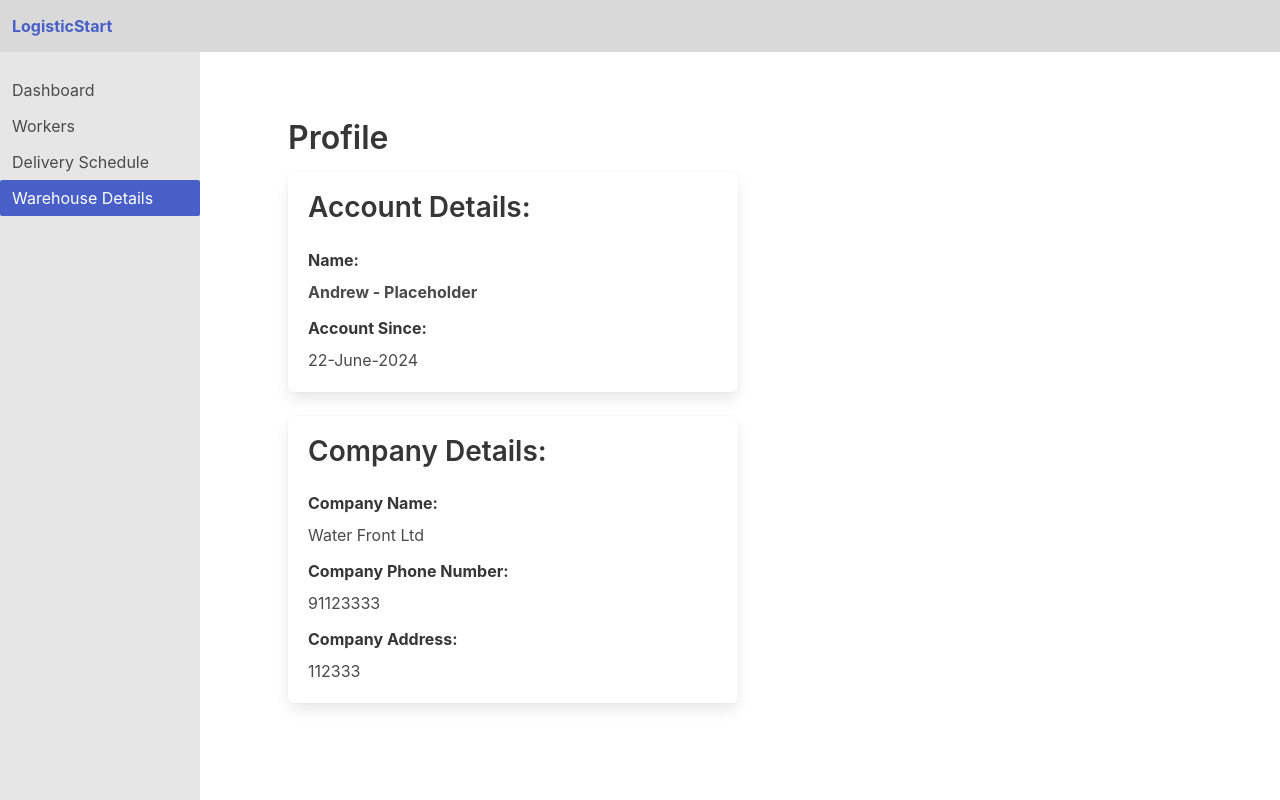
After one commit to prezgamer/LogisticStart-Application, a Django app: template django_web_project/django_project/logisticstart/templates/logisticstart/Profile/profile.html in a window 1280 px wide. The commit adds this page. Run offline with Django 5.2, Linux system fonts and the light colour scheme; the template is opened without the code that fills it, so the values that code supplies are empty; parts of the project's set-up code (start-up, migrations or seed data) failed here and were passed over.

```diff
--- /dev/null
+++ b/django_web_project/django_project/logisticstart/templates/logisticstart/Profile/profile.html
@@ -0,0 +1,115 @@
+<!DOCTYPE html>
+<html>
+<head>
+    <link rel="stylesheet" href="https://cdn.jsdelivr.net/npm/bulma@0.9.3/css/bulma.min.css">
+    <style>
+        .navbar {
+            background-color: #D9D9D9; /* Gray color for the navbar */
+        }
+        .navbar-item {
+            color: #000AFF; /* Blue color for the text */
+            font-weight: bold;
+        }
+        .sidebar {
+            height: calc(100vh - 3.25rem); /* Adjust for navbar height */
+            position: fixed;
+            width: 200px;
+            top: 3.25rem; /* Adjust for navbar height */
+            left: 0;
+            background-color: #E6E6E6;
+            padding-top: 20px;
+        }
+        .content {
+            margin-left: 220px;
+            margin-top: 3.25rem; /* Adjust for navbar height */
+            padding: 20px;
+        }
+        .header {
+            display: flex;
+            justify-content: space-between;
+            align-items: center;
+        }
+        .buttons {
+            margin-top: 0;
+        }
+        .text-left {
+            text-align: left;
+        }
+        .box .content .field p {
+            margin-bottom: 0.5rem; /* Adjust margin between text elements */
+        }
+        .normal-text {
+            font-weight: normal;
+        }
+        .bold-text {
+            font-weight: bold;
+        }
+    </style>
+    <title>Profile</title>
+</head>
+<body>
+    <nav class="navbar is-fixed-top" role="navigation" aria-label="main navigation">
+        <div class="navbar-brand">
+            <a class="navbar-item" href="/">
+                LogisticStart
+            </a>
+        </div>
+    </nav>
+
+    <div class="sidebar">
+        <aside class="menu">
+            <ul class="menu-list">
+                <li><a href="/dashboard">Dashboard</a></li>
+                <li><a href="/workers">Workers</a></li>
+                <li><a href="/deliveryschedule">Delivery Schedule</a></li>
+                <li><a href="/warehouses" class="is-active">Warehouse Details</a></li>
+            </ul>
+        </aside>
+    </div>
+
+    <div class="content">
+        <section class="section">
+            <div class="container">
+                <div class="header">
+                    <h1 class="title">Profile</h1>
+                </div>
+                <div class="columns">
+                    <div class="column is-half">
+                        <div class="box">
+                            <h2 class="subtitle has-text-left">Account Details:</h2>
+                            <div class="field">
+                                <label class="label">Name:</label>
+                                <p class="bold-text">Andrew - Placeholder</p>
+                            </div>
+                            <div class="field">
+                                <label class="label">Account Since:</label>
+                                <p class="normal-text">22-June-2024</p>
+                            </div>
+                        </div>
+                    </div>
+                </div>
+
+                <div class="columns">
+                    <div class="column is-half">
+                        <div class="box">
+                            <h2 class="subtitle has-text-left">Company Details:</h2>
+                            <div class="field">
+                                <label class="label">Company Name:</label>
+                                <p class="normal-text">Water Front Ltd</p>
+                            </div>
+                            <div class="field">
+                                <label class="label">Company Phone Number:</label>
+                                <p class="normal-text">91123333</p>
+                            </div>
+                            <div class="field">
+                                <label class="label">Company Address:</label>
+                                <p class="normal-text">112333</p>
+                            </div>
+                        </div>
+                    </div>
+                </div>
+            </div>
+        </section>
+    </div>
+</body>
+</html>
--- a/django_web_project/django_project/logisticstart/templates/logisticstart/Warehouse/warehouseList.html
+++ b/django_web_project/django_project/logisticstart/templates/logisticstart/Warehouse/warehouseList.html
@@ -1,4 +1,4 @@
-{% extends "base.html" %}
+{% extends "logisticstart/base.html" %}
 
 {% block content %}
 <section class="section">
--- a/django_web_project/django_project/logisticstart/urls.py
+++ b/django_web_project/django_project/logisticstart/urls.py
@@ -58,10 +58,10 @@ urlpatterns = [
     path('payment-cancelled/', views.payment_cancelled, name='payment_cancelled'),
 
     #Profile Paths
-    path('profile/', views.profile_view, name='profile'),
-    path('logout/', auth_views.LogoutView.as_view(), name='logout'),
-    path('profile/edit/', views.edit_profile_view, name='edit_profile'),
-    path('profile/change-password/', views.change_password_view, name='change_password'),
+    path('profile/', views.profile_view, name='logisticstart-profile'),
+    path('logout/', auth_views.LogoutView.as_view(), name='logisticstart-logout'),
+    path('profile/edit/', views.edit_profile_view, name='logisticstart-edit_profile'),
+    path('profile/change-password/', views.change_password_view, name='logisticstart-change_password'),
 
 ]
 if settings.DEBUG:
```
Also changed, not shown: django_web_project/django_project/logisticstart/templates/logisticstart/base.html (renamed from django_web_project/django_project/logisticstart/templates/base.html, +11 -7 lines), django_web_project/django_project/logisticstart/templates/profile.html (deleted, +0 -38 lines), django_web_project/django_project/logisticstart/views.py (+7 -5 lines), django_web_project/django_project/media/worker_pictures/Screenshot_5_U3MqXQT.png (added).
